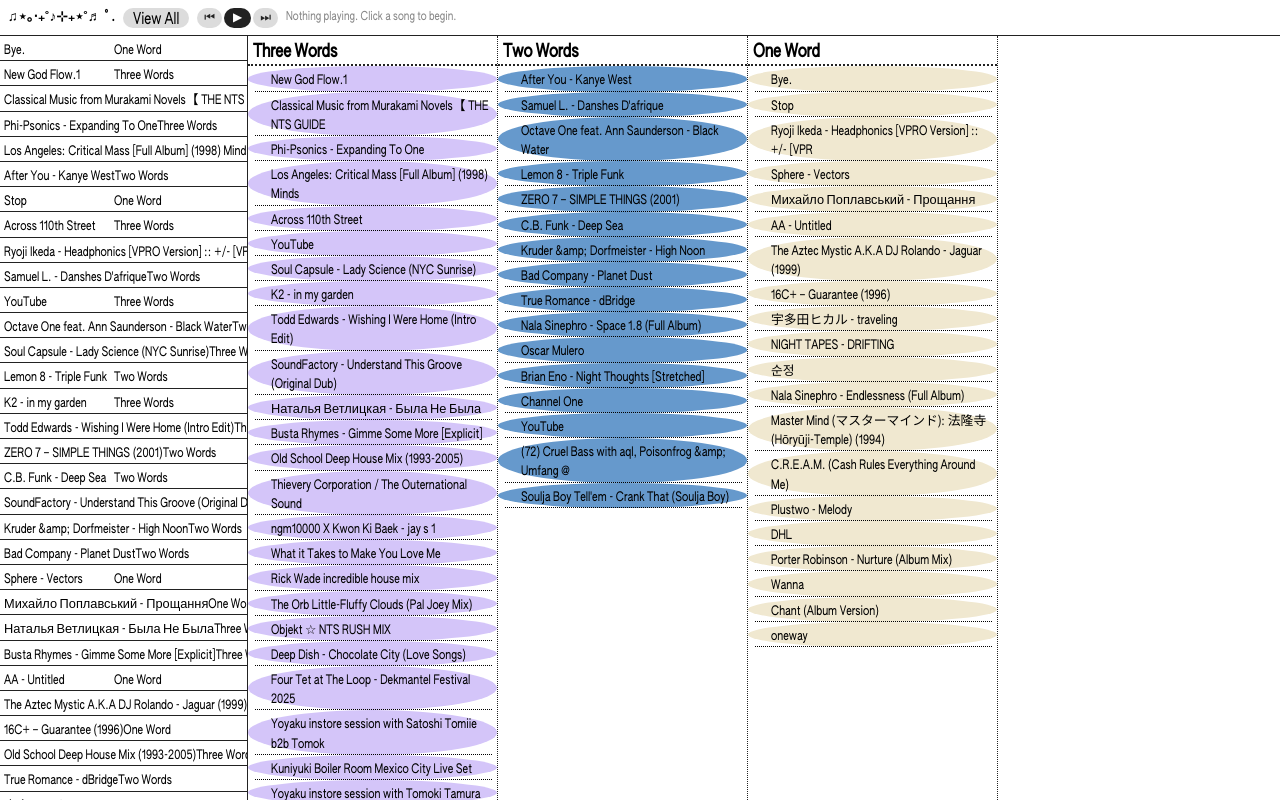
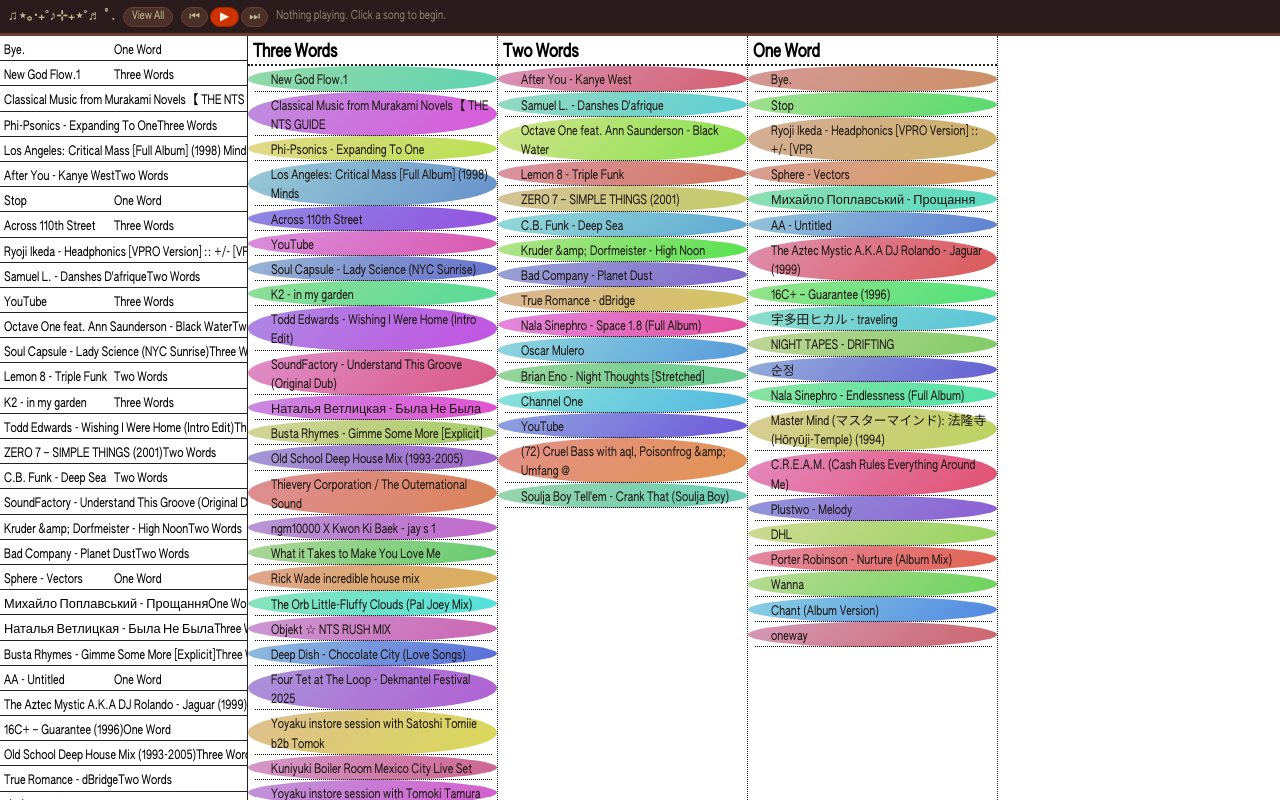
Before and after one commit to ReidSurmeier/music-player, a Next.js app: page /music-player/ in a window 1280 px wide. Built offline with nearby package versions, Linux system fonts and the light colour scheme; a web font is replaced by a local one.

Commit message:
feat: per-song gradient pills (golden ratio hues), Game & Watch dark maroon chrome, G&W red transport buttons + visualizer, concert poster palette

```diff
--- a/app/globals.css
+++ b/app/globals.css
@@ -107,15 +107,15 @@ body {
   cursor: pointer;
 }
 
-/* ── TITLE BAR (.titleContainer) ── */
+/* ── TITLE BAR — Game & Watch dark maroon aesthetic ── */
 .titleContainer {
   position: fixed;
   top: 0;
   padding: 0 8px;
-  border-bottom: 1px solid #222;
+  border-bottom: 3px solid #6B4030;
   width: 100%;
   z-index: 10;
-  background-color: white;
+  background-color: #2A1C1C;
   font-size: 1rem;
   display: flex;
   align-items: center;
@@ -129,10 +129,13 @@ h1 {
   display: inline-block;
   flex-shrink: 0;
   letter-spacing: 0;
+  /* LCD cream text on dark body */
+  color: #C8B890;
 }
+h1:hover { text-decoration: underline; color: #E0D0A8; }
 .nowPlaying {
   font-size: 0.75rem;
-  color: #888;
+  color: #8A7A6A;
   flex: 1;
   white-space: nowrap;
   overflow: hidden;
@@ -162,27 +165,41 @@ button {
   gap: 2px;
   flex-shrink: 0;
 }
-/* Transport buttons — match nagizin button aesthetic exactly */
+/* Transport buttons — Game & Watch button style */
 .transport-btn {
   cursor: pointer;
   display: inline-block;
-  background-color: rgb(220, 220, 220);
-  border: 0px solid black;
+  background-color: #4A3028;
+  border: 1px solid #6B4030;
   border-radius: 10px;
   font-size: 0.75rem;
   height: 20px;
   font-family: "AUTHENTICSans-Condensed-90", sans-serif;
   line-height: 1.5;
   padding: 0px 7px;
-  color: #222;
+  color: #C8B890;
 }
-.transport-btn:hover { background-color: #bbb; }
+.transport-btn:hover { background-color: #5A3A28; color: #E0D0A8; }
+/* Play button = G&W red action button */
 .transport-btn.play-pause {
-  background-color: #222;
-  color: white;
+  background-color: #CC3300;
+  border-color: #AA2200;
+  color: #FFF0E0;
   padding: 0px 9px;
 }
-.transport-btn.play-pause:hover { background-color: #444; }
+.transport-btn.play-pause:hover { background-color: #EE4400; }
+
+/* "View All" button also gets G&W treatment */
+#toggle-button {
+  background-color: #4A3028;
+  border: 1px solid #6B4030;
+  border-radius: 10px;
+  color: #C8B890;
+  font-size: 0.7rem;
+  height: 20px;
+  padding: 0 8px;
+}
+#toggle-button:hover { background-color: #5A3A28; }
 
 /* Live info bar (title + scrubber + time) */
 .live-bar {
@@ -200,14 +217,15 @@ button {
   text-overflow: ellipsis;
   flex-shrink: 1;
   min-width: 0;
+  color: #C8B890;
 }
 .live-cat {
-  color: #888;
+  color: #8A6A50;
   font-size: 0.7rem;
 }
 .live-time {
   font-size: 0.7rem;
-  color: #666;
+  color: #8A7A6A;
   white-space: nowrap;
   flex-shrink: 0;
   font-variant-numeric: tabular-nums;
@@ -224,10 +242,10 @@ button {
   border-radius: 2px;
   background: linear-gradient(
     to right,
-    #222 0%,
-    #222 var(--pct, 0%),
-    #ccc var(--pct, 0%),
-    #ccc 100%
+    #CC3300 0%,
+    #CC3300 var(--pct, 0%),
+    #5A3A28 var(--pct, 0%),
+    #5A3A28 100%
   );
   outline: none;
   cursor: pointer;
@@ -237,14 +255,14 @@ button {
   width: 9px;
   height: 9px;
   border-radius: 50%;
-  background: #222;
+  background: #C8B890;
   cursor: pointer;
 }
 .progress-slider::-moz-range-thumb {
   width: 9px;
   height: 9px;
   border-radius: 50%;
-  background: #222;
+  background: #C8B890;
   border: none;
   cursor: pointer;
 }
--- a/app/page.tsx
+++ b/app/page.tsx
@@ -6,6 +6,11 @@ interface SongMeta {
   album: string | null;
   year: string | null;
   label: string | null;
+}
+interface SongGradient {
+  from: string;
+  to: string;
+  hue: number;
 }
 interface Song {
   arena_id: number;
@@ -16,6 +21,7 @@ interface Song {
   thumbnail: string;
   categories: string[];
   meta?: SongMeta;
+  gradient?: SongGradient;
 }
 
 interface Column {
@@ -69,17 +75,23 @@ function catLabel(id: string) {
   return LABEL_MAP[id] || (id.charAt(0).toUpperCase() + id.slice(1));
 }
 
-// Dark bg colors that need white text on the pill
-const DARK_CATS = new Set(["time","dark","deep","blue","green","purple","red"]);
-
-function pillStyle(catId: string, available: boolean): React.CSSProperties {
-  if (!available) return {};
-  const bg = CAT_BG[catId] || "#ddd";
-  const dark = DARK_CATS.has(catId);
-  return {
-    backgroundColor: bg,
-    color: dark ? "#f0f0f0" : "#000",
-  };
+// Per-song gradient: each song gets a unique two-stop gradient
+// Fallback to category color if no gradient stored
+function pillStyle(song: Song, available: boolean): React.CSSProperties {
+  if (!available) return { opacity: 0.4 };
+  if (song.gradient) {
+    const { from, to, hue } = song.gradient;
+    // Use white text for dark hues (purple, blue, green, red ranges)
+    const darkHue = (hue >= 180 && hue <= 320) || hue >= 340 || hue <= 20;
+    const sat = parseInt(from.slice(1,3), 16);
+    const isDark = sat < 130;
+    const grad = "linear-gradient(135deg, " + from + " 0%, " + to + " 100%)";
+    return {
+      background: grad,
+      color: isDark ? "#f5f0e8" : "#1E1814",
+    };
+  }
+  return { backgroundColor: CAT_BG[song.categories?.[0] || "gray"] || "#ddd" };
 }
 
 function cleanTitle(title: string) {
@@ -193,7 +205,8 @@ export default function MusicPlayer() {
       const x = i * (barW + gap);
       const y = H - barH;
       // Color: same IRC dark purple from the palette
-      ctx.fillStyle = val > 0.6 ? "#4B0082" : val > 0.3 ? "#800080" : "#DCD0E8";
+      // G&W color: red peaks, cream mid, dark brown base
+      ctx.fillStyle = val > 0.65 ? "#CC3300" : val > 0.35 ? "#C8B890" : "#6B4030";
       ctx.fillRect(x, y, barW, barH);
     }
 
@@ -491,7 +504,7 @@ export default function MusicPlayer() {
                   <details
                     key={song.yt_id}
                     className={isErr ? "unavailable" : ""}
-                    style={pillStyle(col.id, !isErr)}
+                    style={pillStyle(song, !isErr)}
                     ref={el => { detailsRefs.current[song.yt_id] = el; }}
                   >
                     <summary
--- a/public/songs.json
+++ b/public/songs.json
@@ -15,6 +15,11 @@
       "album": "Donuts",
       "year": "2006",
       "label": "Stones Throw Records LLC"
+    },
+    "gradient": {
+      "from": "#d59999",
+      "to": "#cc9065",
+      "hue": 0
     }
   },
   {
@@ -33,6 +38,11 @@
       "album": "Kanye West Presents Good Music Cruel Summer",
       "year": "2012",
       "label": "Getting Out Our Dreams, Inc./The Island Def Jam Music Group"
+    },
+    "gradient": {
+      "from": "#94daa9",
+      "to": "#5ed3b1",
+      "hue": 138
     }
   },
   {
@@ -51,6 +61,11 @@
       "album": null,
       "year": null,
       "label": null
+    },
+    "gradient": {
+      "from": "#be8fdf",
+      "to": "#da57da",
+      "hue": 275
     }
   },
   {
@@ -69,6 +84,11 @@
       "album": null,
       "year": null,
       "label": null
+    },
+    "gradient": {
+      "from": "#e4d98a",
+      "to": "#b7e150",
+      "hue": 53
     }
   },
   {
@@ -87,6 +107,11 @@
       "album": "Los Angeles: Critical Mass",
       "year": "1998",
       "label": "Mindspore Records"
+    },
+    "gradient": {
+      "from": "#99cbd5",
+      "to": "#6590cc",
+      "hue": 190
     }
   },
   {
@@ -105,6 +130,11 @@
       "album": null,
       "year": null,
       "label": null
+    },
+    "gradient": {
+      "from": "#da94ba",
+      "to": "#d35e6d",
+      "hue": 328
     }
   },
   {
@@ -123,6 +153,11 @@
       "album": "Donuts",
       "year": "2006",
       "label": "Stones Throw Records LLC"
+    },
+    "gradient": {
+      "from": "#a3df8f",
+      "to": "#57da6d",
+      "hue": 105
     }
   },
   {
@@ -141,6 +176,11 @@
       "album": "Anthology",
       "year": "1972",
       "label": "Metro-Goldwyn-Mayer Studio, Inc."
+    },
+    "gradient": {
+      "from": "#8e8ae4",
+      "to": "#9350e1",
+      "hue": 243
     }
   },
   {
@@ -159,6 +199,11 @@
       "album": "Mort Aux Vaches",
       "year": "1999",
       "label": "Staalplaat"
+    },
+    "gradient": {
+      "from": "#d5ad99",
+      "to": "#ccb265",
+      "hue": 20
     }
   },
   {
@@ -177,6 +222,11 @@
       "album": "New Soil (Mixes)",
       "year": "2003",
       "label": "SLS"
+    },
+    "gradient": {
+      "from": "#94dac0",
+      "to": "#5eced3",
+      "hue": 158
     }
   },
   {
@@ -195,6 +245,11 @@
       "album": null,
       "year": null,
       "label": null
+    },
+    "gradient": {
+      "from": "#d98fdf",
+      "to": "#da57ae",
+      "hue": 295
     }
   },
   {
@@ -213,6 +268,11 @@
       "album": null,
       "year": "2000",
       "label": "430 West"
+    },
+    "gradient": {
+      "from": "#d1e48a",
+      "to": "#86e150",
+      "hue": 73
     }
   },
   {
@@ -231,6 +291,11 @@
       "album": null,
       "year": "1999",
       "label": "Trelik"
+    },
+    "gradient": {
+      "from": "#99b7d5",
+      "to": "#656ecc",
+      "hue": 210
     }
   },
   {
@@ -249,6 +314,11 @@
       "album": null,
       "year": "1996",
       "label": "Basic Energy"
+    },
+    "gradient": {
+      "from": "#da94a3",
+      "to": "#d3775e",
+      "hue": 348
     }
   },
   {
@@ -267,6 +337,11 @@
       "album": null,
       "year": "1993",
       "label": "Suck Me Plasma"
+    },
+    "gradient": {
+      "from": "#8fdf96",
+      "to": "#57da99",
+      "hue": 125
     }
   },
   {
@@ -285,6 +360,11 @@
       "album": null,
       "year": null,
       "label": null
+    },
+    "gradient": {
+      "from": "#ac8ae4",
+      "to": "#c350e1",
+      "hue": 263
     }
   },
   {
@@ -303,6 +383,11 @@
       "album": "Simple Things",
       "year": "2001",
       "label": "Ultimate Dilemma"
+    },
+    "gradient": {
+      "from": "#d5c199",
+      "to": "#c3cc65",
+      "hue": 40
     }
   },
   {
@@ -321,6 +406,11 @@
       "album": null,
       "year": "1997",
       "label": "Story"
+    },
+    "gradient": {
+      "from": "#94dad7",
+      "to": "#5ea7d3",
+      "hue": 178
     }
   },
   {
@@ -339,6 +429,11 @@
       "album": null,
       "year": "1992",
       "label": "Logic Records (UK)"
+    },
+    "gradient": {
+      "from": "#df8fcb",
+      "to": "#da5782",
+      "hue": 315
     }
   },
   {
@@ -357,6 +452,11 @@
       "album": null,
       "year": "1993",
       "label": "G-Stone Recordings"
+    },
+    "gradient": {
+      "from": "#b3e48a",
+      "to": "#56e150",
+      "hue": 93
     }
   },
   {
@@ -375,6 +475,11 @@
       "album": null,
       "year": "2001",
       "label": "Prototype Recordings"
+    },
+    "gradient": {
+      "from": "#99a3d5",
+      "to": "#7f65cc",
+      "hue": 230
     }
   },
   {
@@ -393,6 +498,11 @@
       "album": null,
       "year": "2002",
       "label": "Delsin"
+    },
+    "gradient": {
+      "from": "#da9d94",
+      "to": "#d39e5e",
+      "hue": 8
     }
   },
   {
@@ -411,6 +521,11 @@
       "album": null,
       "year": null,
       "label": null
+    },
+    "gradient": {
+      "from": "#8fdfb1",
+      "to": "#57dac4",
+      "hue": 145
     }
   },
   {
@@ -429,6 +544,11 @@
       "album": null,
       "year": null,
       "label": null
+    },
+    "gradient": {
+      "from": "#ca8ae4",
+      "to": "#e150ce",
+      "hue": 283
     }
   },
   {
@@ -447,6 +567,11 @@
       "album": "Extinction Level Event - The Final World Front",
       "year": "1998",
       "label": "Elektra"
+    },
+    "gradient": {
+      "from": "#d5d599",
+      "to": "#a1cc65",
+      "hue": 60
     }
   },
   {
@@ -465,6 +590,11 @@
       "album": null,
       "year": "2019",
       "label": "Body Culture"
+    },
+    "gradient": {
+      "from": "#94c5da",
+      "to": "#5e80d3",
+      "hue": 198
     }
   },
   {
@@ -483,6 +613,11 @@
       "album": null,
       "year": "1999",
       "label": "Underground Resistance"
+    },
+    "gradient": {
+      "from": "#df8fb0",
+      "to": "#da5857",
+      "hue": 335
     }
   },
   {
@@ -501,6 +636,11 @@
       "album": null,
       "year": "1996",
       "label": "Harthouse"
+    },
+    "gradient": {
+      "from": "#95e48a",
+      "to": "#50e17b",
+      "hue": 113
     }
   },
   {
@@ -519,6 +659,11 @@
       "album": null,
       "year": null,
       "label": null
+    },
+    "gradient": {
+      "from": "#a399d5",
+      "to": "#a165cc",
+      "hue": 250
     }
   },
   {
@@ -537,6 +682,11 @@
       "album": null,
       "year": "2000",
       "label": "Metalheadz Platinum"
+    },
+    "gradient": {
+      "from": "#dab494",
+      "to": "#d3c55e",
+      "hue": 28
     }
   },
   {
@@ -555,6 +705,11 @@
       "album": null,
       "year": "2001",
       "label": "Toshiba EMI"
+    },
+    "gradient": {
+      "from": "#8fdfcb",
+      "to": "#57c3da",
+      "hue": 165
     }
   },
   {
@@ -573,6 +728,11 @@
       "album": "Space 1.8",
       "year": "2021",
       "label": "Warp Records"
+    },
+    "gradient": {
+      "from": "#e48ae0",
+      "to": "#e1509e",
+      "hue": 303
     }
   },
   {
@@ -591,6 +751,11 @@
       "album": "portals//polarities",
       "year": "2022",
       "label": "Nettwerk"
+    },
+    "gradient": {
+      "from": "#c1d599",
+      "to": "#7fcc65",
+      "hue": 80
     }
   },
   {
@@ -609,6 +774,11 @@
       "album": "Koyote I",
       "year": "1998",
       "label": "Recording Industry Association of Korea"
+    },
+    "gradient": {
+      "from": "#94aeda",
+      "to": "#645ed3",
+      "hue": 218
     }
   },
   {
@@ -627,6 +797,11 @@
       "album": "The Outernational Sound",
       "year": "2004",
       "label": "ESL Music"
+    },
+    "gradient": {
+      "from": "#df8f95",
+      "to": "#da8357",
+      "hue": 355
     }
   },
   {
@@ -645,6 +820,11 @@
       "album": "Endlessness",
       "year": "2024",
       "label": "Warp Records"
+    },
+    "gradient": {
+      "from": "#8ae49d",
+      "to": "#50e1ab",
+      "hue": 133
     }
   },
   {
@@ -663,6 +843,11 @@
       "album": "Young \uc784\ub9c8 MIXTAPE",
       "year": "2022",
       "label": "New Wave Seoul"
+    },
+    "gradient": {
+      "from": "#b799d5",
+      "to": "#c365cc",
+      "hue": 270
     }
   },
   {
@@ -681,6 +866,11 @@
       "album": "\u6cd5\u9686\u5bfa (H\u014dry\u016bji-Temple)",
       "year": "1994",
       "label": "Invictus"
+    },
+    "gradient": {
+      "from": "#dacc94",
+      "to": "#bad35e",
+      "hue": 48
     }
   },
   {
@@ -699,6 +889,11 @@
       "album": null,
       "year": null,
       "label": null
+    },
+    "gradient": {
+      "from": "#8fd8df",
+      "to": "#5798da",
+      "hue": 185
     }
   },
   {
@@ -717,6 +912,11 @@
       "album": "Enter the Wu-Tang (36 Chambers)",
       "year": "1993",
       "label": "Loud Records"
+    },
+    "gradient": {
+      "from": "#e48ac2",
+      "to": "#e1506e",
+      "hue": 323
     }
   },
   {
@@ -735,6 +935,11 @@
       "album": "Piper Oz the Hound",
       "year": "2021",
       "label": "Anthology Recordings LLC"
+    },
+    "gradient": {
+      "from": "#add599",
+      "to": "#65cc6f",
+      "hue": 100
     }
   },
   {
@@ -753,6 +958,11 @@
       "album": null,
       "year": "1983",
       "label": "MIO Records (2)"
+    },
+    "gradient": {
+      "from": "#9497da",
+      "to": "#8b5ed3",
+      "hue": 238
     }
   },
   {
@@ -771,6 +981,11 @@
       "album": null,
       "year": null,
       "label": null
+    },
+    "gradient": {
+      "from": "#dfa48f",
+      "to": "#daaf57",
+      "hue": 15
     }
   },
   {
@@ -789,6 +1004,11 @@
       "album": null,
       "year": "1991",
       "label": "Big Life"
+    },
+    "gradient": {
+      "from": "#8ae4bb",
+      "to": "#50e1dc",
+      "hue": 153
     }
   },
   {
@@ -807,6 +1027,11 @@
       "album": null,
       "year": null,
       "label": null
+    },
+    "gradient": {
+      "from": "#cb99d5",
+      "to": "#cc65b1",
+      "hue": 290
     }
   },
   {
@@ -825,6 +1050,11 @@
       "album": "DHL",
       "year": "2019",
       "label": "Blonded"
+    },
+    "gradient": {
+      "from": "#d1da94",
+      "to": "#93d35e",
+      "hue": 68
     }
   },
   {
@@ -843,6 +1073,11 @@
       "album": "Junk Science",
       "year": "1998",
       "label": "Deconstruction"
+    },
+    "gradient": {
+      "from": "#8fbddf",
+      "to": "#576cda",
+      "hue": 205
     }
   },
   {
@@ -861,6 +1096,11 @@
       "album": "Nurture",
       "year": "2021",
       "label": "Mom + Pop Music"
+    },
+    "gradient": {
+      "from": "#e48aa4",
+      "to": "#e16350",
+      "hue": 343
     }
   },
   {
@@ -879,6 +1119,11 @@
       "album": "Textures",
       "year": "1989",
       "label": "Virgin"
+    },
+    "gradient": {
+      "from": "#99d599",
+      "to": "#65cc91",
+      "hue": 120
     }
   },
   {
@@ -897,6 +1142,11 @@
       "album": null,
       "year": null,
       "label": null
+    },
+    "gradient": {
+      "from": "#a994da",
+      "to": "#b15ed3",
+      "hue": 258
     }
   },
   {
@@ -915,6 +1165,11 @@
       "album": null,
       "year": null,
       "label": null
+    },
+    "gradient": {
+      "from": "#dfbe8f",
+      "to": "#d9da57",
+      "hue": 35
     }
   },
   {
@@ -933,6 +1188,11 @@
       "album": null,
       "year": null,
       "label": null
+    },
+    "gradient": {
+      "from": "#8ae4d9",
+      "to": "#50b6e1",
+      "hue": 173
     }
   },
   {
@@ -951,6 +1211,11 @@
       "album": null,
       "year": null,
       "label": null
+    },
+    "gradient": {
+      "from": "#d599cb",
+      "to": "#cc658f",
+      "hue": 310
     }
   },
   {
@@ -969,6 +1234,11 @@
       "album": null,
       "year": null,
       "label": null
+    },
+    "gradient": {
+      "from": "#bada94",
+      "to": "#6cd35e",
+      "hue": 88
     }
   },
   {
@@ -987,6 +1257,11 @@
       "album": "In Colour",
       "year": "2015",
       "label": "Young"
+    },
+    "gradient": {
+      "from": "#8fa3df",
+      "to": "#6e57da",
+      "hue": 225
     }
   },
   {
@@ -1005,6 +1280,11 @@
       "album": null,
       "year": null,
       "label": null
+    },
+    "gradient": {
+      "from": "#e48f8a",
+      "to": "#e19450",
+      "hue": 3
     }
   },
   {
@@ -1023,6 +1303,11 @@
       "album": "souljaboytellem.com",
       "year": "2007",
       "label": "ColliPark Music"
+    },
+    "gradient": {
+      "from": "#99d5ae",
+      "to": "#65ccb3",
+      "hue": 140
     }
   },
   {
@@ -1041,6 +1326,11 @@
       "album": null,
       "year": null,
       "label": null
+    },
+    "gradient": {
+      "from": "#c094da",
+      "to": "#d35ecd",
+      "hue": 278
     }
   },
   {
@@ -1059,6 +1349,11 @@
       "album": "Kansas City Suite: The Music of Benny Carter",
       "year": "1961",
       "label": "Parlophone Records Ltd"
+    },
+    "gradient": {
+      "from": "#dfd98f",
+      "to": "#adda57",
+      "hue": 55
     }
   },
   {
@@ -1077,6 +1372,11 @@
       "album": "The Hawk Flies High",
       "year": "2007",
       "label": "Riverside Records/Fantasy, Inc."
+    },
+    "gradient": {
+      "from": "#8ad1e4",
+      "to": "#5085e1",
+      "hue": 193
     }
   },
   {
@@ -1095,6 +1395,11 @@
       "album": "oneway",
       "year": "2018",
       "label": "truworks records"
+    },
+    "gradient": {
+      "from": "#d599b7",
+      "to": "#cc656d",
+      "hue": 330
     }
   }
 ]
```
